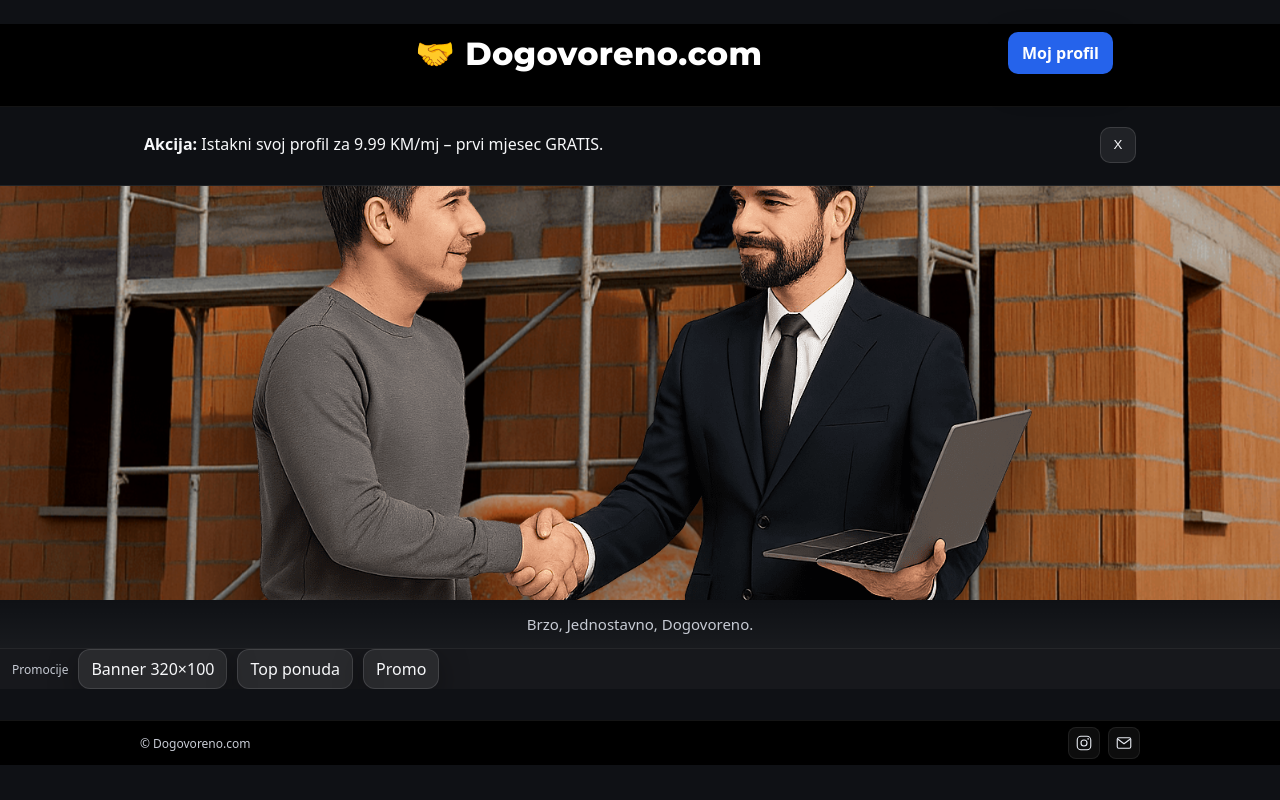
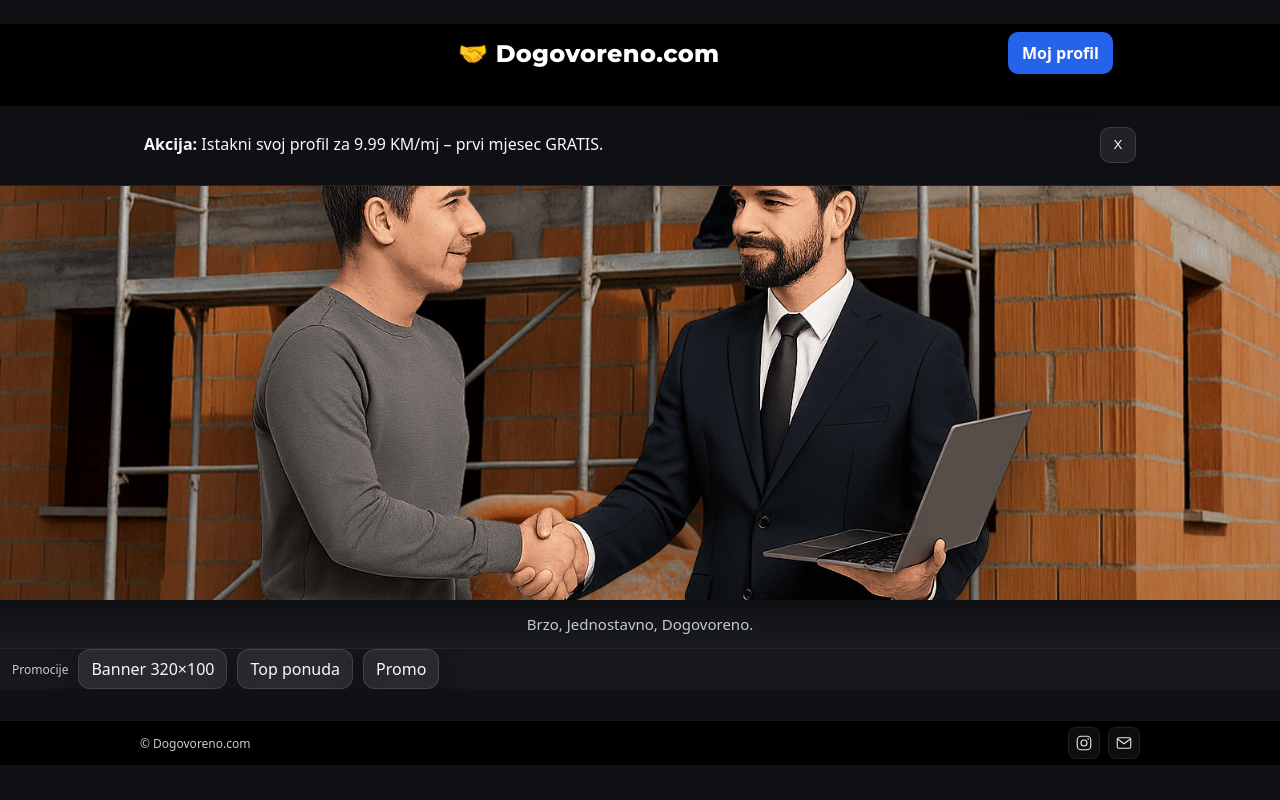
Before and after one commit to zvonebeslic/Dogovoreno, a PHP site: page / in a window 1280 px wide. Run offline with PHP 8.4, Linux system fonts and the light colour scheme.

Commit message:
Update base.css

```diff
--- a/base.css
+++ b/base.css
@@ -109,7 +109,7 @@ input,textarea,select{
   transform:translateX(-50%);
   font-family:'Montserrat', sans-serif;
   font-weight:800;
-  font-size:clamp(22px, 3.8vw, 32px);
+  font-size:clamp(18px, 2.8vw, 24px);
   letter-spacing:0.3px;
   color:#fff;
   text-align:center;
```
